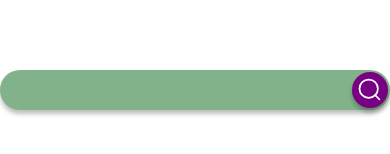
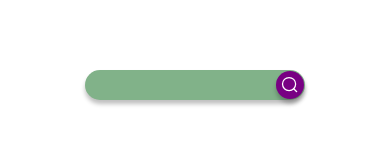
Before and after one commit to julianasinnott/goVegan, a React (Vite) app: page /blog in a window 390 px wide. Shown: the part 130-284 px from the top of the page. Built offline with nearby package versions, Linux system fonts and the light colour scheme.

Commit message:
feat: responsive design SearchInput component

```diff
--- a/src/components/SearchInput/index.jsx
+++ b/src/components/SearchInput/index.jsx
@@ -1,4 +1,5 @@
 import './index.css'
+import './responsive.css'
 import { MagnifyingGlass } from "phosphor-react";
 
 export function SearchInput() {
--- /dev/null
+++ b/src/components/SearchInput/responsive.css
@@ -0,0 +1,20 @@
+@media only screen and (max-width:630px) {
+  .search {
+    max-width: 300px;
+  }
+}
+
+@media only screen and (max-width:490px) {
+  .search {
+    max-width: 220px;
+  }
+  .search-input {
+    height: 30px;
+  }
+  .search-icon {
+    width: 28px;
+    height: 28px;
+    top: 1px;
+    right: 1px;
+  }
+}
```
